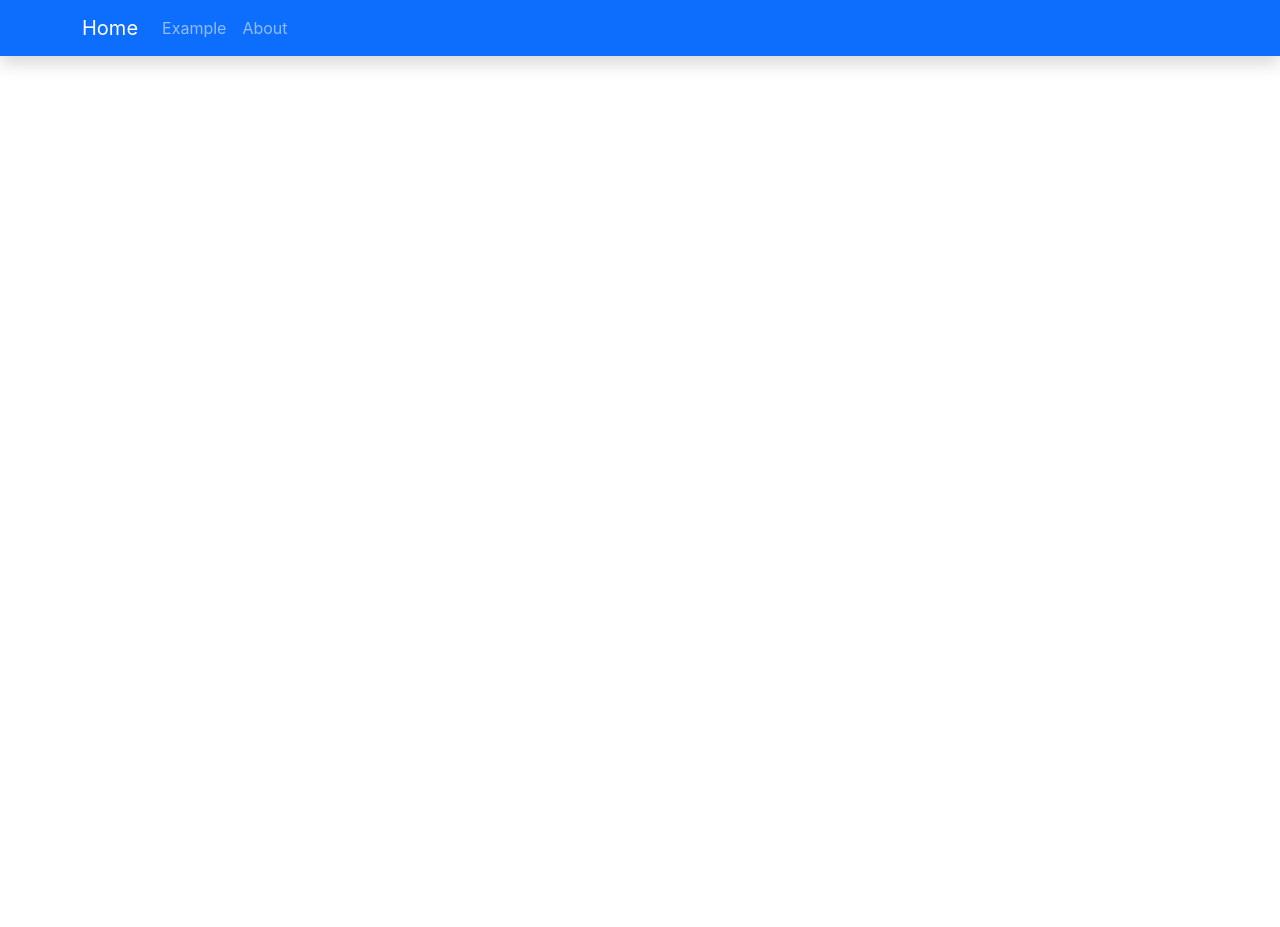
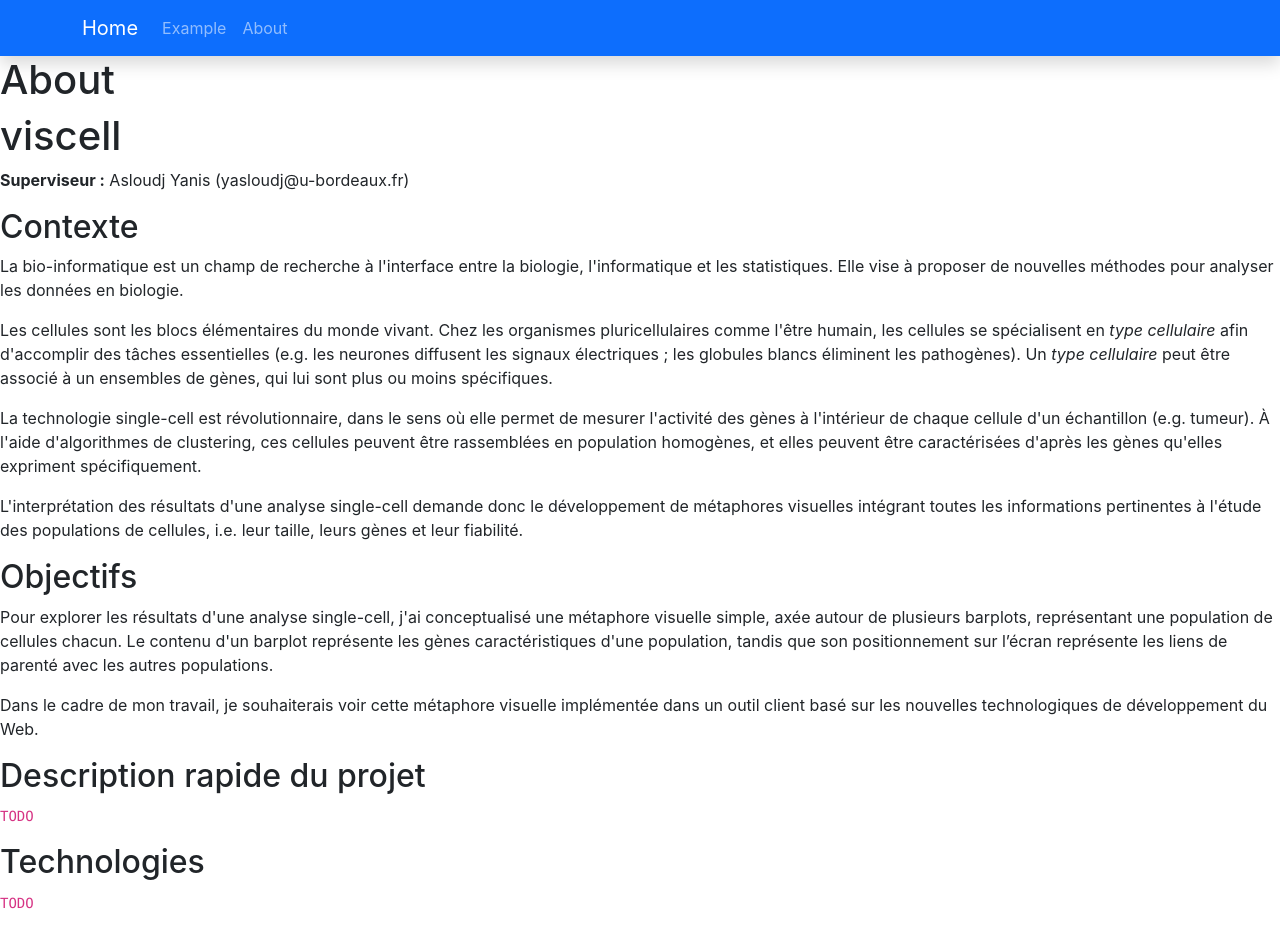
Before and after one commit to sitalbi/viscell, a React (Create React App) app in the folder client/: page /about in a window 1280 px wide. Before the commit this address had no page. Shown: the top 927 px of the page. Before the commit the page ends 800 px from the top, so only its background shows below. Built offline with nearby package versions, Linux system fonts and the light colour scheme.

Commit message:
(feat) Init About page

```diff
--- a/client/src/App.js
+++ b/client/src/App.js
@@ -2,6 +2,7 @@ import React from 'react';
 import { BrowserRouter as Router, Routes, Route } from 'react-router-dom';
 import { MenuBar } from './components/MenuBar.js';
 import { FileImport } from './components/FileImport.js';
+import { About } from './components/About.js';
 
 import './App.css';
 
@@ -12,6 +13,7 @@ function App() {
         <MenuBar />
         <Routes>
           <Route path="/" element={<FileImport />} />
+          <Route path="/about" element={<About />} />
         </Routes>
       </div>
     </Router>
--- /dev/null
+++ b/client/src/components/About.js
@@ -0,0 +1,84 @@
+import { React, useState } from "react";
+
+export const About = () => {
+  return (
+          <div  className="justify-content-center">
+                <h1>About</h1>
+                <h1 id="viscell">viscell</h1>
+                <p>
+                  <strong>Superviseur :</strong> Asloudj Yanis
+                  (yasloudj@u-bordeaux.fr)
+                </p>
+                <h2 id="contexte">Contexte</h2>
+                <p>
+                  La bio-informatique est un champ de recherche à
+                  l&#39;interface entre la biologie, l&#39;informatique et les
+                  statistiques. Elle vise à proposer de nouvelles méthodes pour
+                  analyser les données en biologie.
+                </p>
+                <p>
+                  Les cellules sont les blocs élémentaires du monde vivant. Chez
+                  les organismes pluricellulaires comme l&#39;être humain, les
+                  cellules se spécialisent en <em>type cellulaire</em> afin
+                  d&#39;accomplir des tâches essentielles (e.g. les neurones
+                  diffusent les signaux électriques ; les globules blancs
+                  éliminent les pathogènes). Un <em>type cellulaire</em> peut
+                  être associé à un ensembles de gènes, qui lui sont plus ou
+                  moins spécifiques.
+                </p>
+                <p>
+                  La technologie single-cell est révolutionnaire, dans le sens
+                  où elle permet de mesurer l&#39;activité des gènes à
+                  l&#39;intérieur de chaque cellule d&#39;un échantillon (e.g.
+                  tumeur). À l&#39;aide d&#39;algorithmes de clustering, ces
+                  cellules peuvent être rassemblées en population homogènes, et
+                  elles peuvent être caractérisées d&#39;après les gènes
+                  qu&#39;elles expriment spécifiquement.
+                </p>
+                <p>
+                  L&#39;interprétation des résultats d&#39;une analyse
+                  single-cell demande donc le développement de métaphores
+                  visuelles intégrant toutes les informations pertinentes à
+                  l&#39;étude des populations de cellules, i.e. leur taille,
+                  leurs gènes et leur fiabilité.
+                </p>
+                <h2 id="objectifs">Objectifs</h2>
+                <p>
+                  Pour explorer les résultats d&#39;une analyse single-cell,
+                  j&#39;ai conceptualisé une métaphore visuelle simple, axée
+                  autour de plusieurs barplots, représentant une population de
+                  cellules chacun. Le contenu d&#39;un barplot représente les
+                  gènes caractéristiques d&#39;une population, tandis que son
+                  positionnement sur l’écran représente les liens de parenté
+                  avec les autres populations.
+                </p>
+                <p>
+                  Dans le cadre de mon travail, je souhaiterais voir cette
+                  métaphore visuelle implémentée dans un outil client basé sur
+                  les nouvelles technologiques de développement du Web.
+                </p>
+                <h2 id="description-rapide-du-projet">
+                  Description rapide du projet
+                </h2>
+                <p>
+                  <code>TODO</code>
+                </p>
+                <h2 id="technologies">Technologies</h2>
+                <p>
+                  <code>TODO</code>
+                </p>
+                <h2 id="equipe">Équipe</h2>
+                <p>
+                <ul>Développeur :
+                    <li>Nikolaï Amossé</li>
+                    <li>Martin Ithurbide</li>
+                    <li>Adrien Le Corre</li>
+                    <li>Valentin Leroy</li>
+                    <li>Yusuf Senel</li>
+                    <li>Simon Talbi</li>
+                </ul>
+
+                </p>
+          </div>
+  );
+};
```
